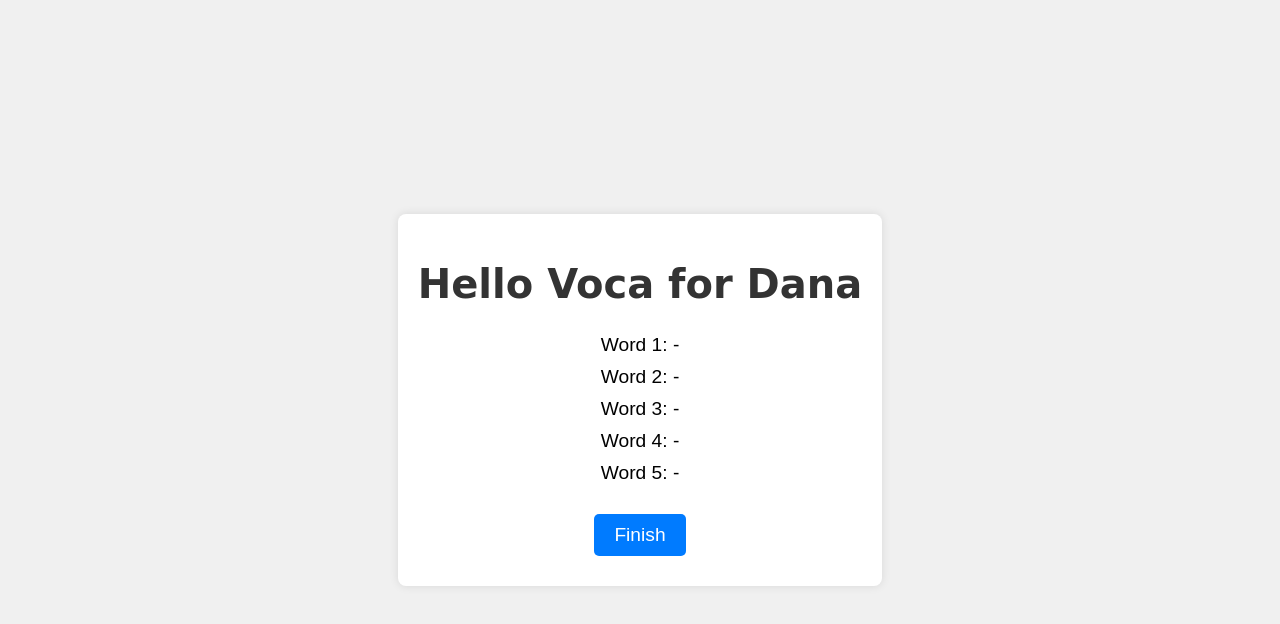
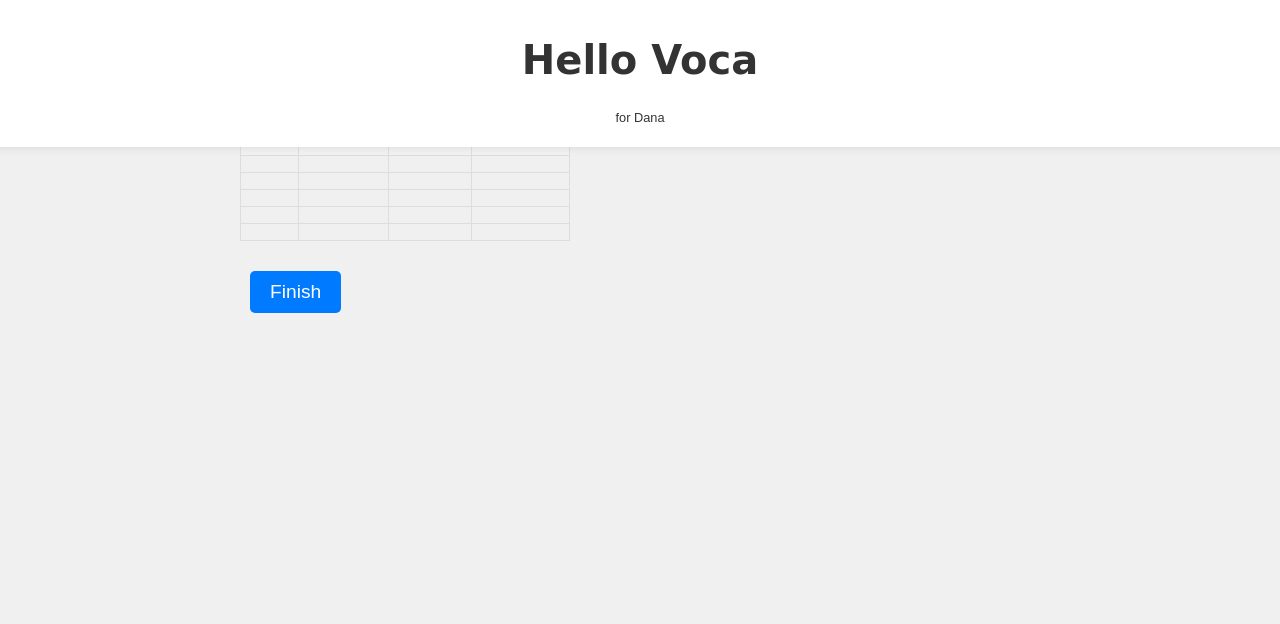
Before and after one commit to EaselKim/Voca, a plain HTML site: page index.html in a window 1280 px wide. Drawn offline with Linux system fonts and the light colour scheme; no server answers.

Commit message:
Update index.html

```diff
--- a/index.html
+++ b/index.html
@@ -8,19 +8,21 @@
         body {
             font-family: Arial, sans-serif;
             background-color: #f0f0f0;
+            margin: 0;
             display: flex;
-            justify-content: center;
+            flex-direction: column;
             align-items: center;
-            height: 100vh;
-            margin: 0;
         }
 
-        .container {
-            background-color: white;
-            padding: 20px;
-            border-radius: 8px;
+        .header {
+            width: 100%;
+            background-color: #fff;
             box-shadow: 0 0 10px rgba(0, 0, 0, 0.1);
             text-align: center;
+            padding: 10px;
+            position: fixed;
+            top: 0;
+            z-index: 1000;
         }
 
         .title {
@@ -29,15 +31,34 @@
             color: #333;
         }
 
-        .word-list {
-            list-style: none;
-            padding: 0;
-            margin: 20px 0;
+        .subtitle {
+            font-size: 0.8em;
+            color: #333;
         }
 
-        .word-list li {
-            font-size: 1.2em;
-            margin: 10px 0;
+        .content {
+            margin-top: 100px;
+            width: 90%;
+            max-width: 800px;
+        }
+
+        .word-table {
+            width: 100%;
+            border-collapse: collapse;
+            margin: 20px 0;
+            overflow-y: auto;
+            max-height: 400px;
+            display: block;
+        }
+
+        .word-table th, .word-table td {
+            border: 1px solid #ddd;
+            padding: 8px;
+            text-align: left;
+        }
+
+        .word-table th {
+            background-color: #f2f2f2;
         }
 
         .finish-btn, .choices button, #home-btn {
@@ -57,15 +78,54 @@
     </style>
 </head>
 <body>
-    <div class="container">
-        <h1 class="title">Hello Voca for Dana</h1>
-        <ul class="word-list">
-            <li>Word 1: <span id="word1"></span> - <span id="definition1"></span></li>
-            <li>Word 2: <span id="word2"></span> - <span id="definition2"></span></li>
-            <li>Word 3: <span id="word3"></span> - <span id="definition3"></span></li>
-            <li>Word 4: <span id="word4"></span> - <span id="definition4"></span></li>
-            <li>Word 5: <span id="word5"></span> - <span id="definition5"></span></li>
-        </ul>
+    <div class="header">
+        <h1 class="title">Hello Voca</h1>
+        <p class="subtitle">for Dana</p>
+    </div>
+
+    <div class="content">
+        <table class="word-table">
+            <thead>
+                <tr>
+                    <th>Word</th>
+                    <th>Definition</th>
+                    <th>Example</th>
+                    <th>Synonyms</th>
+                </tr>
+            </thead>
+            <tbody>
+                <tr>
+                    <td id="word1"></td>
+                    <td id="definition1"></td>
+                    <td id="example1"></td>
+                    <td id="synonyms1"></td>
+                </tr>
+                <tr>
+                    <td id="word2"></td>
+                    <td id="definition2"></td>
+                    <td id="example2"></td>
+                    <td id="synonyms2"></td>
+                </tr>
+                <tr>
+                    <td id="word3"></td>
+                    <td id="definition3"></td>
+                    <td id="example3"></td>
+                    <td id="synonyms3"></td>
+                </tr>
+                <tr>
+                    <td id="word4"></td>
+                    <td id="definition4"></td>
+                    <td id="example4"></td>
+                    <td id="synonyms4"></td>
+                </tr>
+                <tr>
+                    <td id="word5"></td>
+                    <td id="definition5"></td>
+                    <td id="example5"></td>
+                    <td id="synonyms5"></td>
+                </tr>
+            </tbody>
+        </table>
         <button class="finish-btn" onclick="startQuiz()">Finish</button>
     </div>
 
@@ -94,7 +154,7 @@
             const data = await response.json();
             const meaningObj = data[0]?.meanings[0]?.definitions[0];
             const definition = meaningObj?.definition || 'No definition found';
-            const example = meaningObj?.example || 'No example found';
+            const example = meaningObj?.example || '';
             const synonyms = meaningObj?.synonyms?.join(', ') || 'No synonyms found';
             return { definition, example, synonyms };
         }
@@ -105,18 +165,18 @@
                 const word = randomWords[i];
                 const wordData = await getWordData(word);
                 document.getElementById(`word${i + 1}`).textContent = word;
-                document.getElementById(`definition${i + 1}`).textContent = `Definition: ${wordData.definition}`;
-                const exampleElem = document.createElement('p');
-                exampleElem.textContent = `Example: ${wordData.example}`;
-                const synonymsElem = document.createElement('p');
-                synonymsElem.textContent = `Synonyms: ${wordData.synonyms}`;
-                document.getElementById(`definition${i + 1}`).appendChild(exampleElem);
-                document.getElementById(`definition${i + 1}`).appendChild(synonymsElem);
+                document.getElementById(`definition${i + 1}`).textContent = wordData.definition;
+                if (wordData.example) {
+                    document.getElementById(`example${i + 1}`).textContent = wordData.example;
+                } else {
+                    document.getElementById(`example${i + 1}`).parentElement.removeChild(document.getElementById(`example${i + 1}`));
+                }
+                document.getElementById(`synonyms${i + 1}`).textContent = wordData.synonyms;
             }
         }
 
         async function startQuiz() {
-            document.querySelector('.container').classList.add('hidden');
+            document.querySelector('.content').classList.add('hidden');
             document.querySelector('#quiz-section').classList.remove('hidden');
             const randomWords = await getRandomWords(4);
             const correctWord = randomWords[Math.floor(Math.random() * randomWords.length)];
@@ -146,7 +206,7 @@
         }
 
         function goHome() {
-            document.querySelector('.container').classList.remove('hidden');
+            document.querySelector('.content').classList.remove('hidden');
             document.querySelector('#quiz-section').classList.add('hidden');
             document.querySelector('#result').classList.add('hidden');
             document.querySelector('#home-btn').classList.add('hidden');
```
